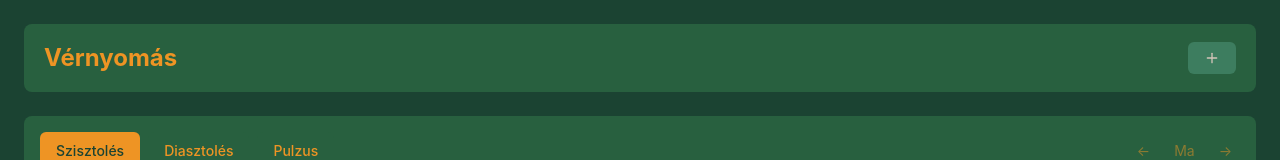
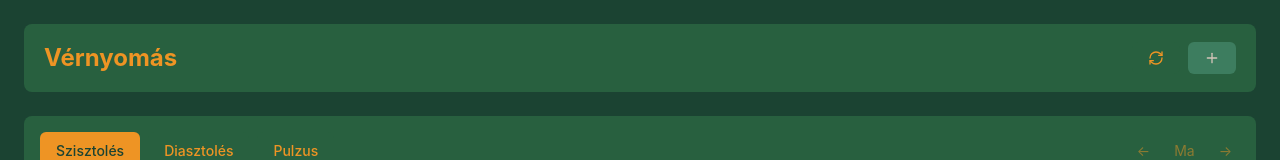
Before and after one commit to FaragoDavid/vernyomas, a React (Vite) app: page / in a window 1280 px wide. Shown: the top 160 px of the page. Built offline with nearby package versions, Linux system fonts and the light colour scheme; no server answers; the database is empty.

Commit message:
disable all buttons during refresh

```diff
--- a/src/App.tsx
+++ b/src/App.tsx
@@ -1,5 +1,5 @@
 import { useEffect, useState } from 'react';
-import { Plus } from 'lucide-react';
+import { Plus, RefreshCw } from 'lucide-react';
 
 import Login from './components/Login';
 import { ReadingDialog } from './components/ReadingDialog';
@@ -17,12 +17,12 @@ function App() {
   const store = useStore();
   const [readings, setReadings] = useState<BloodPressureReading[]>([]);
   const [loading, setLoading] = useState(true);
+  const [refreshing, setRefreshing] = useState(false);
   const [chartView, setChartView] = useState<ChartView>('systolic');
   const [editingReading, setEditingReading] = useState<BloodPressureReading | null>(null);
   const [chartMonthOffset, setChartMonthOffset] = useState(0);
   const [isNarrow, setIsNarrow] = useState(window.innerWidth < 640);
 
-  useEffect(() => {
   const loadReadings = async () => {
     setLoading(true);
     const data = await store.readReadings();
@@ -30,6 +30,14 @@ function App() {
     setLoading(false);
   };
 
+  const handleRefresh = async () => {
+    setRefreshing(true);
+    const data = await store.readReadings();
+    setReadings(data.sort((a, b) => b.timestamp.getTime() - a.timestamp.getTime()));
+    setRefreshing(false);
+  };
+
+  useEffect(() => {
     loadReadings();
   }, [store]);
 
@@ -81,7 +89,17 @@ function App() {
           <div>
             <h1 className="page-title">Vérnyomás</h1>
           </div>
-          <ReadingDialog onAdd={handleAddReading} editingReading={editingReading} onEditingChange={setEditingReading} />
+          <div className="btn-header-group">
+            <button onClick={handleRefresh} disabled={refreshing} className="btn-refresh" title="Frissítés">
+              <RefreshCw size={16} />
+            </button>
+            <ReadingDialog
+              onAdd={handleAddReading}
+              editingReading={editingReading}
+              onEditingChange={setEditingReading}
+              disabled={refreshing}
+            />
+          </div>
         </div>
 
         {loading ? (
@@ -145,7 +163,7 @@ function App() {
               </div>
             </div>
 
-            <ReadingTable readings={readings} onDelete={handleDeleteReading} onEdit={handleEditReading} />
+            <ReadingTable readings={readings} onDelete={handleDeleteReading} onEdit={handleEditReading} disabled={refreshing} />
           </>
         )}
       </div>
--- a/src/components/ReadingDialog.tsx
+++ b/src/components/ReadingDialog.tsx
@@ -7,9 +7,10 @@ interface ReadingDialogProps {
   onAdd: (reading: Omit<BloodPressureReading, 'id'>) => void;
   editingReading?: BloodPressureReading | null;
   onEditingChange?: (reading: BloodPressureReading | null) => void;
+  disabled?: boolean;
 }
 
-export function ReadingDialog({ onAdd, editingReading, onEditingChange }: ReadingDialogProps) {
+export function ReadingDialog({ onAdd, editingReading, onEditingChange, disabled = false }: ReadingDialogProps) {
   const [open, setOpen] = useState(false);
   const [systolic, setSystolic] = useState('');
   const [diastolic, setDiastolic] = useState('');
@@ -64,7 +65,7 @@ export function ReadingDialog({ onAdd, editingReading, onEditingChange }: Readin
 
   return (
     <>
-      <button onClick={() => setOpen(!open)} className="btn-primary" title="Új mérés">
+      <button onClick={() => setOpen(!open)} className="btn-primary" title="Új mérés" disabled={disabled}>
         <Plus size={16} />
       </button>
 
--- a/src/components/ReadingTable.tsx
+++ b/src/components/ReadingTable.tsx
@@ -10,9 +10,10 @@ interface ReadingTableProps {
   readings: BloodPressureReading[];
   onDelete: (id: string) => void;
   onEdit: (reading: BloodPressureReading) => void;
+  disabled?: boolean;
 }
 
-export function ReadingTable({ readings, onDelete, onEdit }: ReadingTableProps) {
+export function ReadingTable({ readings, onDelete, onEdit, disabled = false }: ReadingTableProps) {
   const [isNarrow, setIsNarrow] = useState(window.innerWidth < 640);
   const [deleteConfirm, setDeleteConfirm] = useState<string | null>(null);
 
@@ -50,10 +51,10 @@ export function ReadingTable({ readings, onDelete, onEdit }: ReadingTableProps)
       {!isNarrow && <td className="table-cell-muted">{reading.notes || '—'}</td>}
       <td className="table-cell-center">
         <div className="table-cell-actions">
-          <button onClick={() => onEdit(reading)} className="btn-edit">
+          <button onClick={() => onEdit(reading)} className="btn-edit" disabled={disabled}>
             <Edit2 size={18} />
           </button>
-          <button onClick={() => handleDeleteClick(reading.id)} className="btn-delete">
+          <button onClick={() => handleDeleteClick(reading.id)} className="btn-delete" disabled={disabled}>
             <Trash2 size={18} />
           </button>
         </div>
--- a/src/index.css
+++ b/src/index.css
@@ -110,6 +110,11 @@
 
   .btn-primary:hover {
     background-color: var(--color-primary-hover);
+  }
+
+  .btn-primary:disabled {
+    opacity: 0.5;
+    cursor: default;
   }
 
   .stat-card {
@@ -344,6 +349,12 @@
     opacity: 1;
   }
 
+  .btn-edit:disabled,
+  .btn-delete:disabled {
+    opacity: 0.5;
+    cursor: default;
+  }
+
   .table-empty {
     text-align: center;
     padding: 2rem;
@@ -426,4 +437,33 @@
   .btn-secondary:hover {
     opacity: 0.8;
   }
+
+  .btn-header-group {
+    display: flex;
+    gap: 0.5rem;
+    align-items: center;
+  }
+
+  .btn-refresh {
+    padding: 0.5rem 1rem;
+    background-color: var(--color-header-bg);
+    color: var(--color-amber);
+    border: none;
+    border-radius: 0.375rem;
+    cursor: pointer;
+    font-size: 0.875rem;
+    transition: opacity 0.2s;
+    display: flex;
+    align-items: center;
+    gap: 0.5rem;
+  }
+
+  .btn-refresh:disabled {
+    opacity: 0.6;
+    cursor: default;
+  }
+
+  .btn-refresh:hover:not(:disabled) {
+    opacity: 0.8;
+  }
 }
```
Lines whose indentation alone changed are shown as unchanged.
